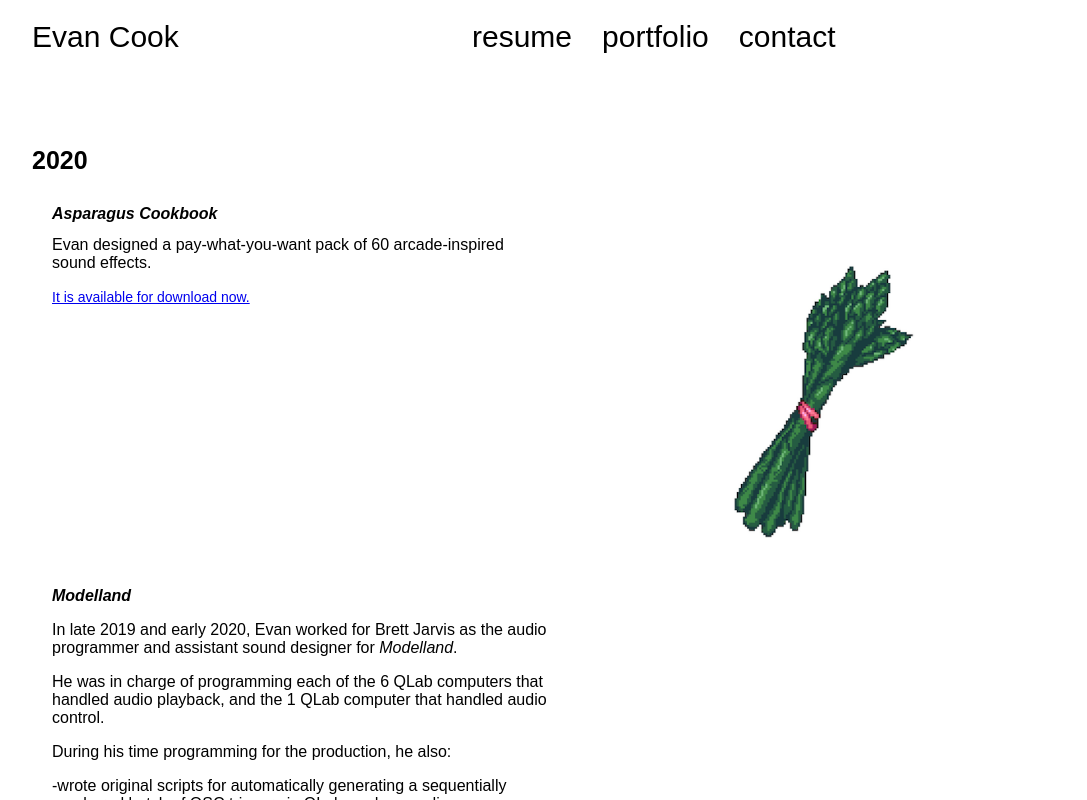
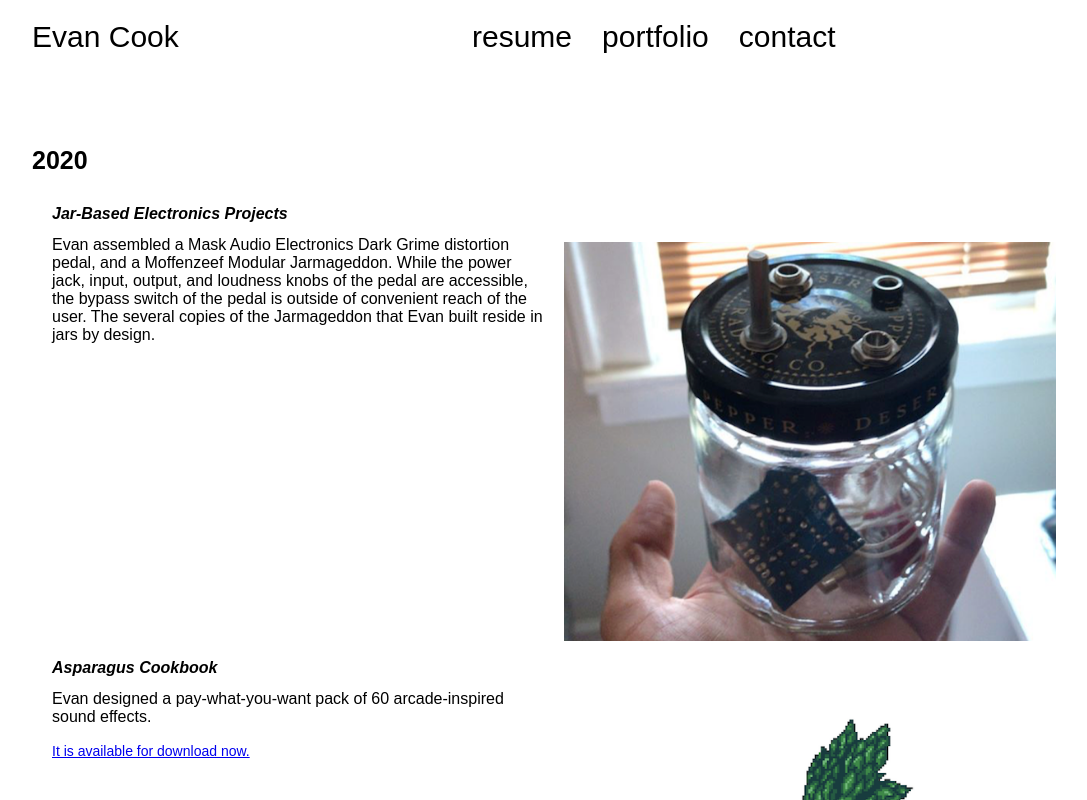
Before and after one commit to evanmcook/modular-friend, a React (Create React App) app: page /portfolio in a window 1280 px wide. Shown: the top 800 px of the page, without its empty margins (96-1183 px from the left). Built offline with nearby package versions, Linux system fonts and the light colour scheme.

Commit message:
added jars to portf, fact to home

```diff
--- a/src/home/home.js
+++ b/src/home/home.js
@@ -13,6 +13,7 @@ class Home extends Component {
          </p>
         <p>In addition to sound design, Evan has been known to:<br/></p>
         <p>-create sample packs for others</p>
+        <p>-livestream soldering and circuitbending projects</p>
         <p>-brew bizarre QLab workspaces that contain simple games</p>
 
 
--- a/src/portfolio/portfolio.js
+++ b/src/portfolio/portfolio.js
@@ -1,5 +1,6 @@
 import React, { Component } from 'react';
 import './portfolio.css';
+import darkGrimeJar from './darkGrimeJar.png';
 import asparagus from './evancook.audio_AsparagusBywhoKuh.png';
 import flambowPicture from './flambowOnCom.jpg';
 import billyPicture from './billyElliotCueStack.png';
@@ -12,6 +13,22 @@ class Portfolio extends Component {
 
 
        <h1 className="subtitle"> 2020</h1>
+
+
+       <div class = "prfItem">
+         <div>
+         <h2>Jar-Based Electronics Projects</h2>
+          Evan assembled a Mask Audio Electronics Dark Grime distortion pedal, and a Moffenzeef Modular Jarmageddon.
+          While the power jack, input, output, and loudness knobs of the pedal are accessible, the bypass switch of the pedal is outside of convenient reach of the user.
+          The several copies of the Jarmageddon that Evan built reside in jars by design.
+
+         </div>
+
+         <div className = "rObj">
+         <img src={darkGrimeJar} alt="photo by Anton Milioti " width ="100%" ></img>
+         </div>
+
+        </div>
 
        <div class = "prfItem">
          <div>
```
Also changed, not shown: src/portfolio/darkGrimeJar.png (added).
